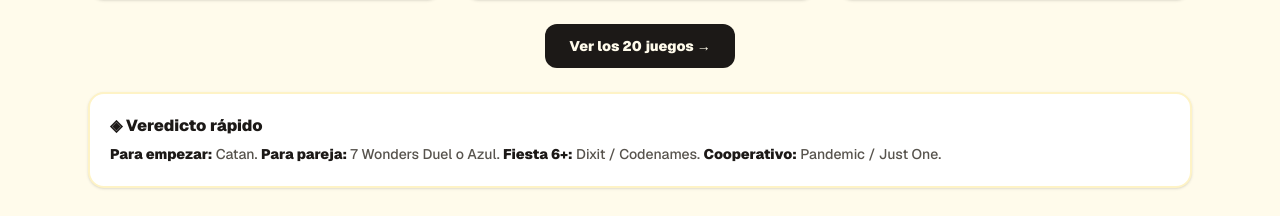
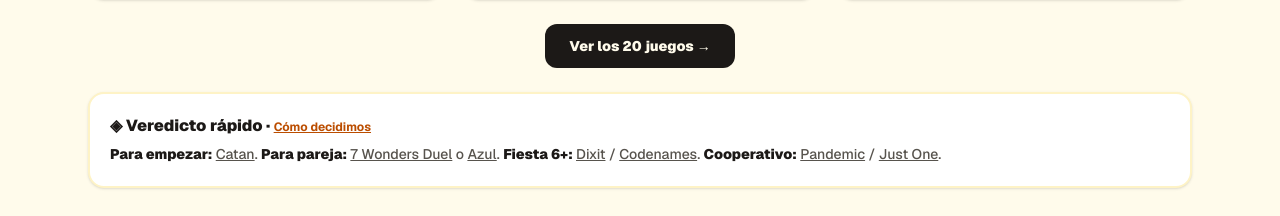
Before and after one commit to ReplikanteK/lamesacuadrada, a Next.js app: page / in a window 1280 px wide. Shown: the part 3324-3540 px from the top of the page. Built offline with nearby package versions, Linux system fonts and the light colour scheme.

Commit message:
fix: meta description trunc + OG ficha + veredicto link
- page.tsx ficha: description slice 145 + ... + · separadores, og:title/twitter con title/description propios + image BGG portada
- page.tsx home veredicto rapido: links a fichas + metodologia Como decidimos

Co-Authored-By: internal-model

```diff
--- a/src/app/juegos/[slug]/page.tsx
+++ b/src/app/juegos/[slug]/page.tsx
@@ -13,9 +13,27 @@
   const game = getGameBySlug(slug);
   if (!game) return {};
   const detail = gameDetails[slug];
+  const title = `${game.name} — Reseña, cómo jugar y oferta Amazon 2026 | La Mesa Cuadrada`;
+  const description = detail
+    ? `${detail.intro.slice(0, 145).trimEnd()}... · ${game.players} jugadores · ${game.duration} · ${game.age} · ${game.price} Amazon.`
+    : `Reseña ${game.name} ${game.year} — ${game.players} jugadores, ${game.duration}. Precio Amazon.`;
+  const ogImage = game.imageUrl;
   return {
-    title: `${game.name} — Reseña, cómo jugar y oferta Amazon 2026 | La Mesa Cuadrada`,
-    description: detail ? `${detail.intro.slice(0, 150)} Jugadores ${game.players}, ${game.duration}, ${game.age}. Precio ${game.price} Amazon.` : `Reseña ${game.name} ${game.year} — ${game.players} jugadores, ${game.duration}. Precio Amazon.`,
+    title,
+    description,
+    openGraph: {
+      title,
+      description,
+      images: [{ url: ogImage, alt: `Portada ${game.name} edición española` }],
+      locale: "es_ES",
+      type: "article",
+    },
+    twitter: {
+      card: "summary",
+      title,
+      description,
+      images: [ogImage],
+    },
   };
 }
 
--- a/src/app/page.tsx
+++ b/src/app/page.tsx
@@ -166,10 +166,10 @@
         )}
 
         <div className="mt-6 bg-white border-2 border-amber-100 rounded-2xl p-5 shadow-sm">
-          <p className="font-black text-stone-900">◈ Veredicto rápido</p>
+          <p className="font-black text-stone-900">◈ Veredicto rápido · <Link href="/metodologia" className="text-xs font-bold text-amber-700 underline hover:text-amber-800">Cómo decidimos</Link></p>
           <p className="text-sm leading-6 text-stone-600 mt-1 font-medium">
-            <span className="font-black text-stone-900">Para empezar:</span> Catan. <span className="font-black text-stone-900">Para pareja:</span> 7 Wonders Duel o Azul.{" "}
-            <span className="font-black text-stone-900">Fiesta 6+:</span> Dixit / Codenames. <span className="font-black text-stone-900">Cooperativo:</span> Pandemic / Just One.
+            <span className="font-black text-stone-900">Para empezar:</span> <Link href="/juegos/catan" className="underline hover:text-amber-700">Catan</Link>. <span className="font-black text-stone-900">Para pareja:</span> <Link href="/juegos/7-wonders-duel" className="underline hover:text-amber-700">7 Wonders Duel</Link> o <Link href="/juegos/azul" className="underline hover:text-amber-700">Azul</Link>.{" "}
+            <span className="font-black text-stone-900">Fiesta 6+:</span> <Link href="/juegos/dixit" className="underline hover:text-amber-700">Dixit</Link> / <Link href="/juegos/codenames" className="underline hover:text-amber-700">Codenames</Link>. <span className="font-black text-stone-900">Cooperativo:</span> <Link href="/juegos/pandemic" className="underline hover:text-amber-700">Pandemic</Link> / <Link href="/juegos/just-one" className="underline hover:text-amber-700">Just One</Link>.
           </p>
         </div>
       </section>
```
